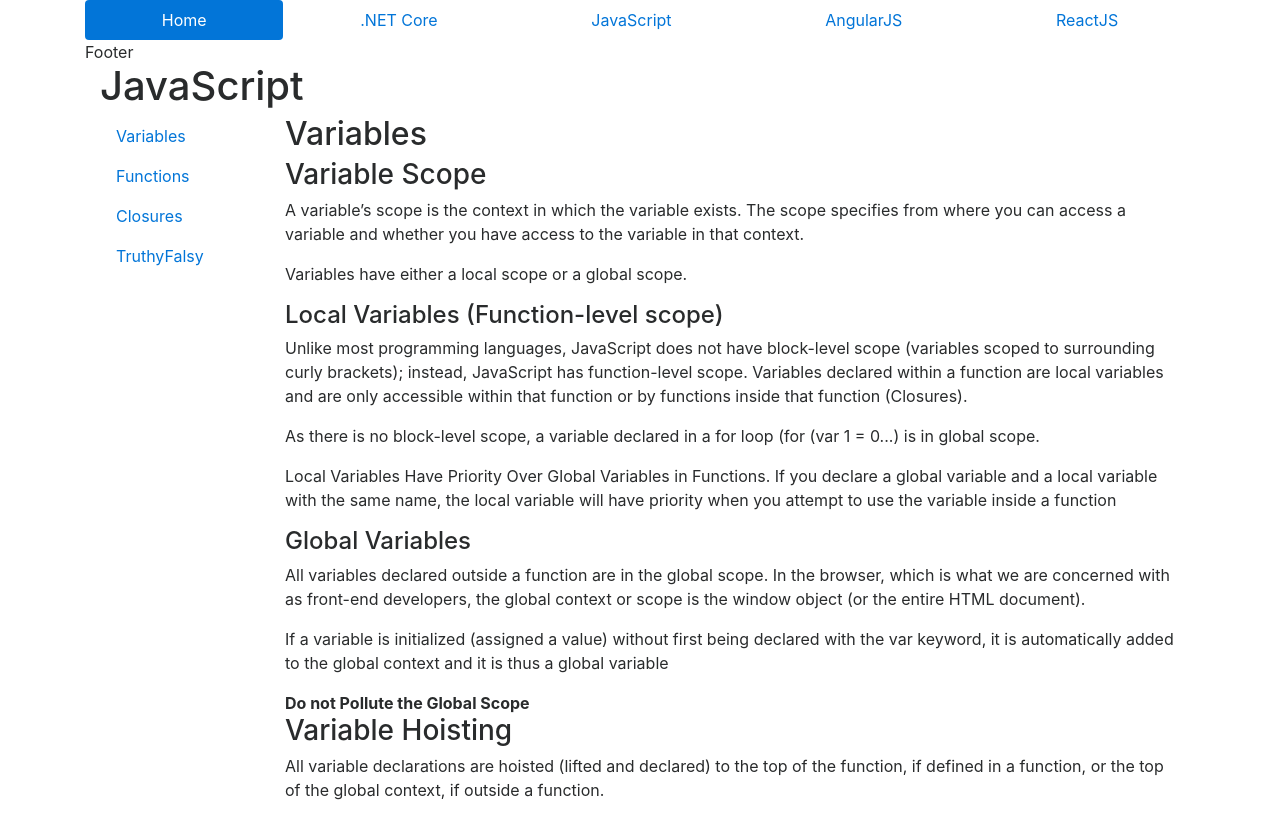
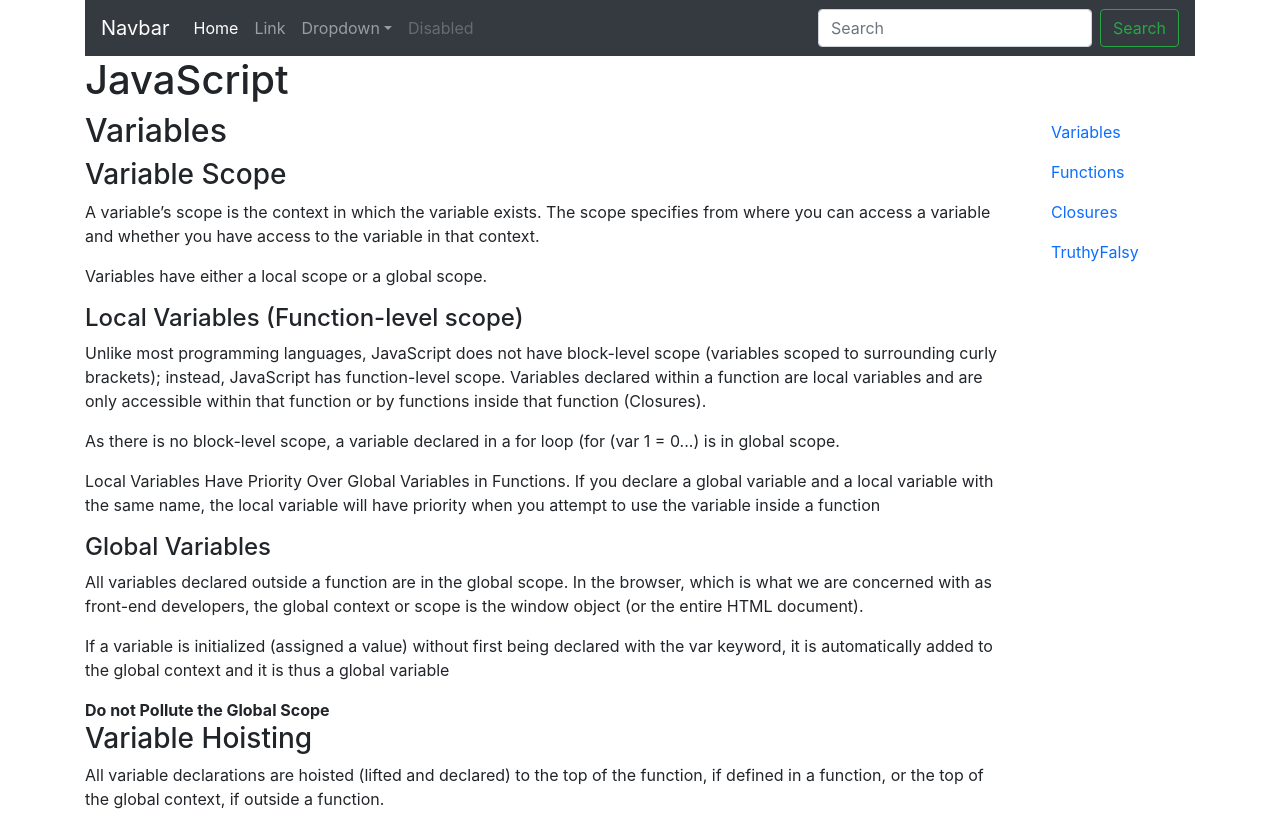
Before and after one commit to jreddington76/developer-articles, a React app: page /javascript in a window 1280 px wide. Shown: the top 814 px of the page. Built offline with nearby package versions, Linux system fonts and the light colour scheme; a script that the page names is missing.

Commit message:
applied bootstrap successfully

```diff
--- a/package.json
+++ b/package.json
@@ -15,6 +15,7 @@
     "url": "https://github.com/jreddington76/developer-articles"
   },
   "dependencies": {
+    "bootstrap": "^4.0.0",
     "history": "^4.7.2",
     "prismjs": "^1.9.0",
     "react": "^16.2.0",
--- a/public/index.html
+++ b/public/index.html
@@ -6,8 +6,7 @@
     <meta name="viewport" content="width=device-width, initial-scale=1, shrink-to-fit=no">
     <meta http-equiv="X-UA-Compatible" content="ie=edge">
 
-    <link rel="stylesheet" href="https://maxcdn.bootstrapcdn.com/bootstrap/4.0.0-alpha.6/css/bootstrap.min.css" integrity="sha384-rwoIResjU2yc3z8GV/NPeZWAv56rSmLldC3R/AZzGRnGxQQKnKkoFVhFQhNUwEyJ"
-        crossorigin="anonymous">
+    <link rel="stylesheet" type="text/css" href="../node_modules/bootstrap/dist/css/bootstrap.min.css">
     <link rel="stylesheet" type="text/css" href="../node_modules/prismjs/themes/prism.css">
 
     <title>Articles</title>
--- a/src/articles/javascript/Functions.js
+++ b/src/articles/javascript/Functions.js
@@ -5,7 +5,7 @@
 class Functions extends React.Component {
     render() {
         return (
-            <section>
+            <section id="functions">
                 <h2>Functions</h2>
                 <h3>Function Declaration</h3>
                 <p>
@@ -14,7 +14,7 @@
                 </p>
                 <figure>
                     <pre>
-                        <code className="language-javascript" contenteditable spellcheck="false">
+                        <code className="language-javascript">
                             {`
 function bar() {
     return 3;
@@ -28,7 +28,7 @@
                 </p>
                 <figure>
                     <pre>
-                        <code className="language-javascript" contenteditable spellcheck="false">
+                        <code className="language-javascript">
                             {`
 bar() //3
 bar  //function
@@ -43,7 +43,7 @@
                 </p>
                 <figure>
                     <pre>
-                        <code className="language-javascript" contenteditable spellcheck="false">
+                        <code className="language-javascript">
                             {`
 //anonymous function expression
 var a = function() {
--- a/src/articles/javascript/article.js
+++ b/src/articles/javascript/Javascript.js
@@ -8,15 +8,15 @@
 class JavaScript extends React.Component {
     render() {
         return (
-            <div className="container">
+            <div>
                 <h1>JavaScript</h1>
                 <div className="row">
                     <div className="col col-md-2 order-last">
                         <nav className="nav flex-column">
-                            <a className="nav-link active" href="#">Variables</a>
-                            <a className="nav-link" href="#">Functions</a>
-                            <a className="nav-link" href="#">Closures</a>
-                            <a className="nav-link" href="#">TruthyFalsy</a>
+                            <a className="nav-link active" href="#variables">Variables</a>
+                            <a className="nav-link" href="#functions">Functions</a>
+                            <a className="nav-link" href="#closures">Closures</a>
+                            <a className="nav-link" href="#truthyfalsy">TruthyFalsy</a>
                         </nav>
                     </div>
                     <div className="col col-md-10 order-first">
@@ -24,7 +24,7 @@
                             <Variables />
                             <Functions />
                             <Closures />
-                            <TruthyFalsy />
+                            <Truthy-Falsy />
                         </article>
                     </div>
                 </div>
--- a/src/articles/javascript/Truthy-Falsy.js
+++ b/src/articles/javascript/Truthy-Falsy.js
@@ -5,7 +5,7 @@
 class TruthyFalsy extends React.Component {
     render() {
         return (
-            <section>
+            <section id="truthyfalsy">
                 <h2>What does truthy and falsy mean?</h2>
                 <p>
                     Lets see what the offical docs have to say:
@@ -24,7 +24,7 @@
                     </p>
                 <figure>
                     <pre>
-                        <code className="language-javascript" contenteditable spellcheck="false">
+                        <code className="language-javascript">
                             {`
 var obj = {};
 
@@ -41,7 +41,7 @@
                 </p>
                 <figure>
                     <pre>
-                        <code className="language-javascript" contenteditable spellcheck="false">
+                        <code className="language-javascript">
                             {`
 if (obj === undefined || obj === null){
 
--- a/src/articles/javascript/Variables.js
+++ b/src/articles/javascript/Variables.js
@@ -5,7 +5,7 @@
 class Variables extends React.Component {
     render() {
         return (
-            <section>
+            <section id="variables">
                 <h2>Variables</h2>
                 <h3>Variable Scope</h3>
                 <p>
@@ -48,7 +48,7 @@
                 </p>
                 <figure>
                     <pre>
-                        <code className="language-javascript" contenteditable spellcheck="false">
+                        <code className="language-javascript">
                             {`
 var name = 'james'
 `}
@@ -60,7 +60,7 @@
                 </p>
                 <figure>
                     <pre>
-                        <code className="language-javascript" contenteditable spellcheck="false">
+                        <code className="language-javascript">
                             {`
 var name;
 name = 'james';
@@ -73,7 +73,7 @@
                 </p>
                 <figure>
                     <pre>
-                        <code className="language-javascript" contenteditable spellcheck="false">
+                        <code className="language-javascript">
                             {`
 console.log(name);
 var name = 'james';
@@ -91,7 +91,7 @@
                 </p>
                 <figure>
                     <pre>
-                        <code className="language-javascript" contenteditable spellcheck="false">
+                        <code className="language-javascript">
                             {`
 var name;
 console.log(name);
--- a/src/js/components/Nav.js
+++ b/src/js/components/Nav.js
@@ -4,33 +4,41 @@
 export default class Nav extends React.Component {
   render() {
     return (
-      <ul className="nav nav-pills nav-fill">
-      <li className="nav-item">
-          <Link to="/">
-            <span className="nav-link active">Home</span>
-          </Link>
+      <nav className="navbar navbar-expand-lg navbar-dark bg-dark">
+        <a className="navbar-brand" href="#">Navbar</a>
+        <button className="navbar-toggler" type="button" data-toggle="collapse" data-target="#navbarSupportedContent" aria-controls="navbarSupportedContent" aria-expanded="false" aria-label="Toggle navigation">
+          <span className="navbar-toggler-icon"></span>
+        </button>
+
+        <div className="collapse navbar-collapse" id="navbarSupportedContent">
+          <ul className="navbar-nav mr-auto">
+            <li className="nav-item active">
+              <a className="nav-link" href="#">Home <span className="sr-only">(current)</span></a>
             </li>
             <li className="nav-item">
-          <Link to="/netcore">
-            <span className="nav-link">.NET Core</span>
-          </Link>
+              <a className="nav-link" href="#">Link</a>
+            </li>
+            <li className="nav-item dropdown">
+              <a className="nav-link dropdown-toggle" href="#" id="navbarDropdown" role="button" data-toggle="dropdown" aria-haspopup="true" aria-expanded="false">
+                Dropdown
+              </a>
+              <div className="dropdown-menu" aria-labelledby="navbarDropdown">
+                <a className="dropdown-item" href="#">Action</a>
+                <a className="dropdown-item" href="#">Another action</a>
+                <div className="dropdown-divider"></div>
+                <a className="dropdown-item" href="#">Something else here</a>
+              </div>
             </li>
             <li className="nav-item">
-          <Link to="/javascript">
-            <span className="nav-link">JavaScript</span>
-          </Link>
-        </li>
-        <li className="nav-item">
-          <Link to="/angularjs">
-            <span className="nav-link">AngularJS</span>
-          </Link>
-        </li>
-        <li className="nav-item">
-          <Link to="/reactjs">
-            <span className="nav-link">ReactJS</span>
-          </Link>
+              <a className="nav-link disabled" href="#">Disabled</a>
             </li>
           </ul>
+          <form className="form-inline my-2 my-lg-0">
+            <input className="form-control mr-sm-2" type="search" placeholder="Search" aria-label="Search" />
+            <button className="btn btn-outline-success my-2 my-sm-0" type="submit">Search</button>
+          </form>
+        </div>
+      </nav>
     );
   }
 }
--- a/src/main.js
+++ b/src/main.js
@@ -2,14 +2,15 @@
 import ReactDOM from 'react-dom';
 import { BrowserRouter as Router, Route, Link, Switch } from 'react-router-dom';
 
-import './index.css';
-
 import Header from './js/components/Header';
 import Footer from './js/components/Footer';
 import Home from './js/components/Home';
-import NetCore from './articles/.net core/article';
-import JavaScript from './articles/javascript/article';
+import NetCore from './articles/.net core/NetCore';
+import JavaScript from './articles/javascript/Javascript';
 import NotFound from './js/components/NotFound';
+
+import '../node_modules/bootstrap/dist/css/bootstrap.min.css';
+import './index.css';
 
 class App extends React.Component {
     render() {
@@ -17,7 +18,6 @@
             <Router>
                 <div className="container">
                     <Header />
-                    <Footer />
 
                      <Switch>
                          <Route exact path="/" component={Home} />
@@ -25,6 +25,8 @@
                          <Route path="/javascript" component={JavaScript} />
                          <Route path="*" component={NotFound} />
                      </Switch>
+
+                    <Footer />
                 </div>
             </Router>
         );
```
Also changed, not shown: src/articles/javascript/Closures.js (+2 -2 lines), src/articles/.net core/NetCore.js (renamed from src/articles/.net core/article.js), 1 other file. Lines whose indentation alone changed are shown as unchanged.
